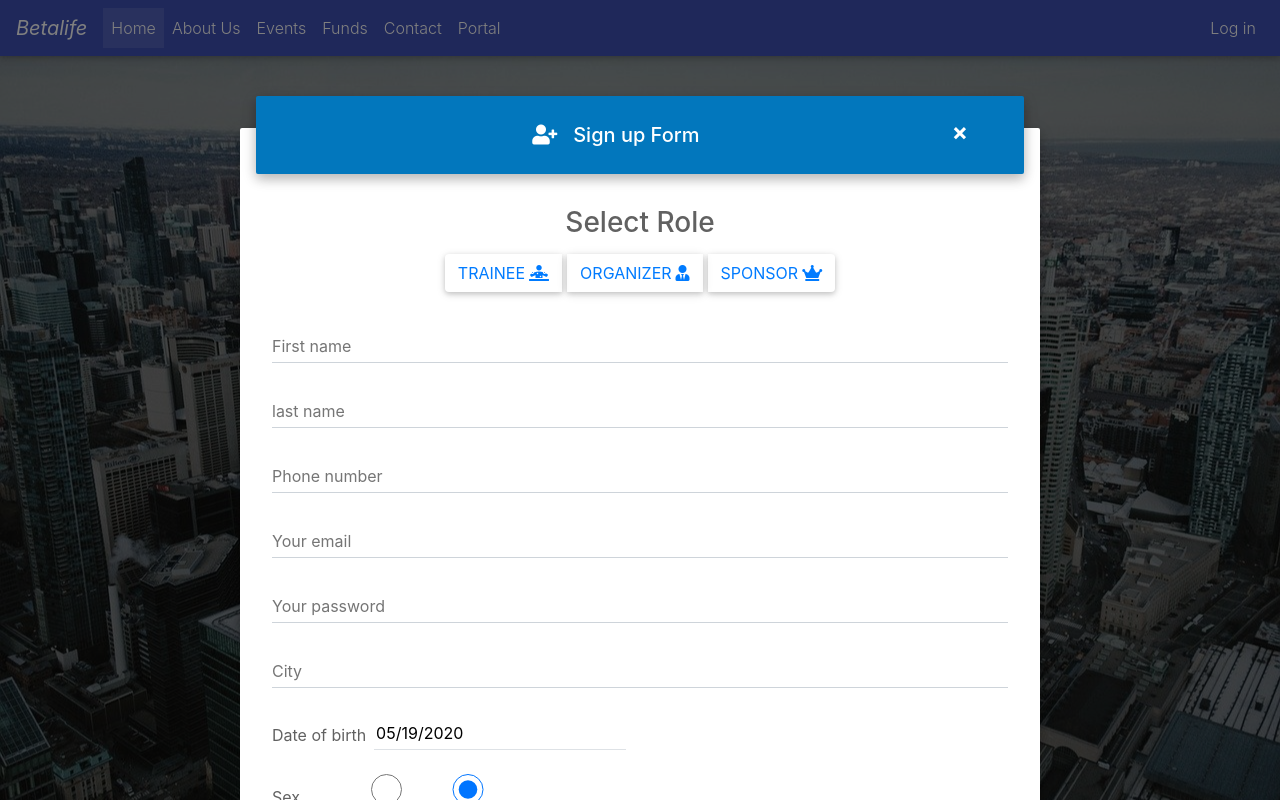
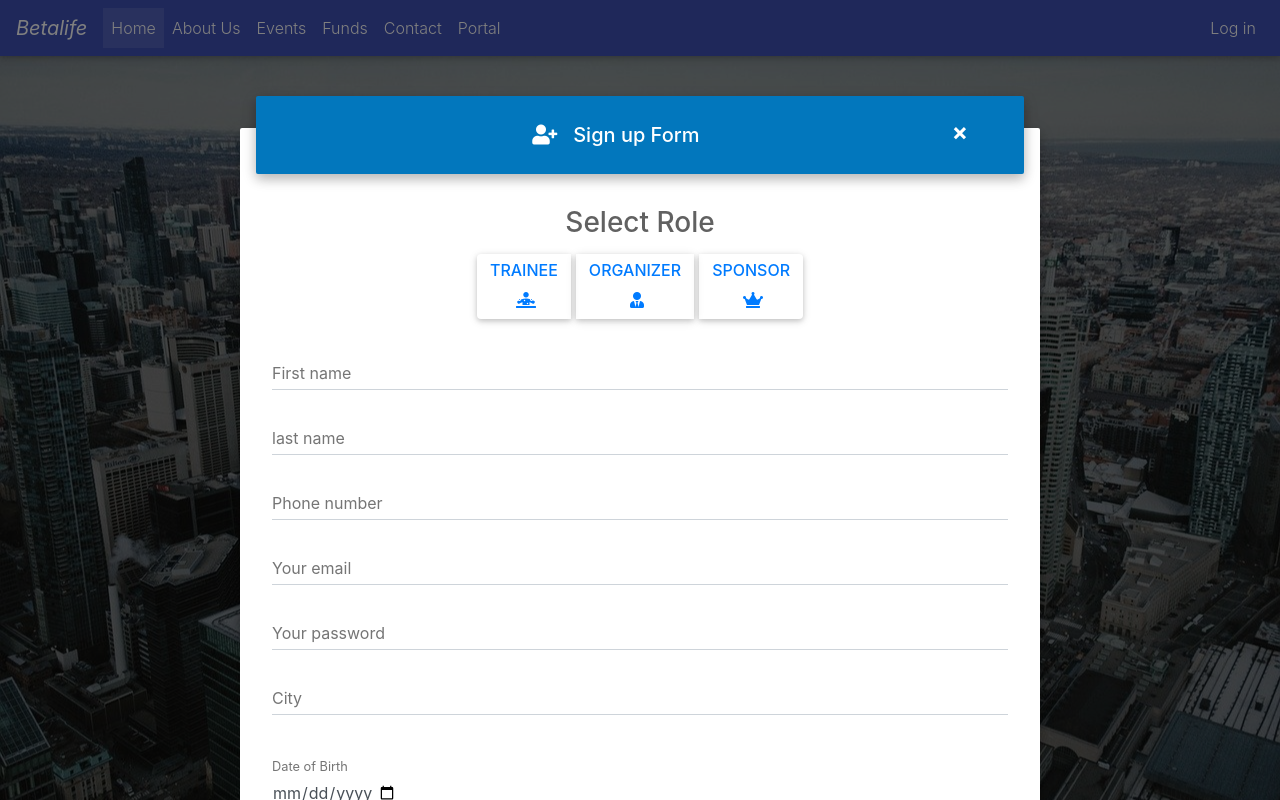
Before and after one commit to BuildForSDG/team-001-frontend, a React (Create React App) app in the folder betalife-app/: page / in a window 1280 px wide. Both pictures are taken after a click on the button "SIGN UP". Built offline with nearby package versions, Linux system fonts and the light colour scheme; no server answers.

Commit message:
Added redirect file to fix Netlify error on page redirect. Consumed signup endpoint.

```diff
--- a/betalife-app/src/components/Signup.js
+++ b/betalife-app/src/components/Signup.js
@@ -1,10 +1,12 @@
 import React, { Component } from "react";
-import { BrowserRouter as Router , Route, Switch, Redirect, Link } from "react-router-dom";
+import { BrowserRouter as Router , withRouter, Route, Switch, Redirect, Link } from "react-router-dom";
 
+
+import axios from "axios";
 import DatePicker from "react-datepicker";
 import "react-datepicker/dist/react-datepicker.css";
-import axios from "axios";
-
+import { ToastContainer, toast } from "react-toastify";
+import "react-toastify/dist/ReactToastify.css";
 import { MDBContainer, MDBMask, MDBView, MDBIcon, MDBBtn, MDBModal, MDBModalBody, MDBModalHeader, MDBInput, MDBFormInline} from "mdbreact";
 
 import loginBg from "../images/buildings.jpg";
@@ -23,15 +25,16 @@ class Signup extends Component {
       org: false,
       toggleShow: "d-block",
       toggleHide: "d-none",
+      role: "",
       firstName: '',
       lastName: "",
       orgName: "",
-      phone: "",
+      phoneNumber: '',
       email: '',
       password: '',
-      location: '',
-      doBirth: "",
-      sex: '',
+      city: '',
+      doBirth: new Date(),
+      sex: 'female',
       photo: ''
     };
   }
@@ -42,32 +45,15 @@ class Signup extends Component {
     });
   }
 
-  changeHandler = (e) => {
-    this.setState({
-      [e.target.name]: e.target.value
-    });
-  }
-
-  signupSubmit = () => {
-    axios.post("https://betalife-backend.herokuapp.com/api/auth/signup", this.state)
-    .then(response => {
-      this.props.history.push("/events");
-    })
-    .catch(error => {
-      console.log(error);
-    });
-  }
-
   // nr represents modal number
   toggle = (nr) => (e) => {
-    e.preventDefault();
+    // e.preventDefault();
 
     // sign up submit button
     if (nr === 2) {
       this.setState({
         modal2: !this.state.modal2
       });
-      this.signupSubmit();
     }
     else if (nr === 3){
       this.setState({
@@ -82,31 +68,104 @@ class Signup extends Component {
     }
   }
 
+  // handleRadio = (nr) => () => {
+  //   this.setState({
+  //     radio: nr
+  //   });
+  // }
+
   handleRadio = (nr) => () => {
+    if (nr === 1) {
       this.setState({
-      radio: nr
+        radio: nr,
+        sex: "male",
+      });
+    }
+    else if (nr === 2) {
+      this.setState({
+        radio: nr,
+        sex: "female",
+      });
+    }
+  }
+
+  handleDateSelect = (date) => {
+    this.setState({
+      doBirth: date
     });
   }
 
   handleBirth = (date) => {
     this.setState({
-      startDate: date
+      doBirth: date
     });
   }
 
   handleTrainee = (event) => {
     event.preventDefault();
-    this.setState({ org: false });
+    this.setState({
+      role: "trainee",
+      org: false });
   }
 
   handleOrganizer = (event) => {
     event.preventDefault();
-    this.setState({ org: true });
+    this.setState({
+      role: "organizer",
+      org: true });
   }
 
   handleSponsor = (event) => {
     event.preventDefault();
-    this.setState({ org: true });
+    this.setState({
+      role: "sponsor",
+      org: true });
+  }
+
+  // handle Phone number change
+  // handleNumberChange = (e) => {
+  //   this.setState({
+  //     phoneNumber: e.target.value
+  //   });
+  //   console.log(e.target.value);
+  // }
+
+  // Toast  signup successful
+  notify = () => {
+    toast("Signup successful!");
+  }
+
+  changeHandler = (e) => {
+    this.setState({
+      [e.target.name]: e.target.value
+    });
+  }
+
+  signupSubmit = (e) => {
+    axios.post("https://betalife-backend.herokuapp.com/api/auth/signup", this.state)
+    .then(response => {
+      console.log(response);
+      if(response.status === 201){
+      this.notify();
+      setTimeout(() => {
+      this.props.history.push("/events");
+    }, 4000);
+      }
+      else {
+        alert("Could not create new user!");
+      }
+    })
+    .catch(error => {
+      console.log(error);
+    });
+
+    // axios.post("https://betalife-backend.herokuapp.com/api/auth/signup", this.state)
+    // .then(response => {
+    //   this.props.history.push("/events");
+    // })
+    // .catch(error => {
+    //   console.log(error);
+    // });
   }
 
   handleLogin = (e) => {
@@ -126,10 +185,10 @@ class Signup extends Component {
       firstName,
       lastName,
       orgName,
-      phone,
+      phoneNumber,
       email,
       password,
-      location,
+      city,
       doBirth,
       sex,
       photo } = this.state;
@@ -146,6 +205,7 @@ class Signup extends Component {
                 <MDBIcon icon="user-plus" className="mr-1" /> Sign up
               </MDBBtn>
 
+              {/* Modal for signup */}
               <MDBModal isOpen={this.state.modal2} toggle={this.toggle(2)} size="lg" cascading>
                 <MDBModalHeader
                   toggle={this.toggle(2)}
@@ -155,20 +215,21 @@ class Signup extends Component {
                   <MDBIcon icon="user-plus" className="px-3" />
                   Sign up Form
                 </MDBModalHeader>
+                <form onSubmit={this.signupSubmit}>
                   <MDBModalBody>
                     <h3 className="text-center"> Select Role </h3>
 
                     <fragment className="btn-group text-center">
                       <MDBBtn color="reset-color" className="text-primary" onClick={this.handleTrainee}>
-                      Trainee
+                        <h6>Trainee</h6>
                         <MDBIcon  icon="diagnoses" className="ml-1" />
                       </MDBBtn>
                       <MDBBtn color="reset-color" className="text-primary" onClick={this.handleOrganizer}>
-                      Organizer
+                        <h6>Organizer</h6>
                         <MDBIcon icon="user-tie" className="ml-1" />
                       </MDBBtn>
                       <MDBBtn color="reset-color" className="text-primary" onClick={this.handleSponsor}>
-                      Sponsor
+                        <h6>Sponsor</h6>
                         <MDBIcon  icon="crown" className="ml-1" />
                       </MDBBtn>
                     </fragment>
@@ -179,15 +240,20 @@ class Signup extends Component {
                         name="firstName"
                         type="text"
                         iconClass="dark-grey"
+                        required
                         onChange={this.changeHandler}
                         value={firstName}
                       />
+                      {/* <small id="firstNameHelp" className="form-text text-muted">
+                        Required
+                      </small> */}
 
                       <MDBInput
                         label="last name"
                         name="lastName"
                         type="text"
                         iconClass="dark-grey"
+                        required
                         onChange={this.changeHandler}
                         value={lastName}
                       />
@@ -218,17 +284,18 @@ class Signup extends Component {
 
                       <MDBInput
                         label="Phone number"
-                      name="phone"
+                        name="phoneNumber"
                         type="number"
                         iconClass="dark-grey"
                         onChange={this.changeHandler}
-                      value={phone}
+                        value={phoneNumber}
                       />
 
                       <MDBInput
                         label="Your email"
                         name="email"
                         type="email"
+                        required
                         onChange={this.changeHandler}
                         value={email}
                       />
@@ -237,25 +304,41 @@ class Signup extends Component {
                         name="password"
                         type="password"
                         iconClass="dark-grey"
+                        required
                         onChange={this.changeHandler}
                         value={password}
                       />
                       <MDBInput
                         className="d-inline"
                         label="City"
-                      name="location"
+                        name="city"
                         type="text"
                         iconClass="dark-grey"
                         onChange={this.changeHandler}
-                      value={location}
+                        value={city}
                       />
 
                       <MDBFormInline className="my-4">
-                      <label className="mr-2">Date of birth</label>
-                      <DatePicker anme="doBirth" className="border border-top-0 border-left-0 border-right-0 border-bottom border-dark-grey pb-1"
-                        selected={this.state.startDate}
+                        <MDBInput
+                          className="d-inline"
+                          label="Date of Birth"
+                          name="doBirth"
+                          type="date"
+                          min="1960-01-01"
+                          max="2005-12-31"
+                          iconClass="dark-grey"
+                          selected={doBirth}
+                          onSelect={this.handleDateSelect}
+                          onChange={this.changeHandler}
+                          value={doBirth}
+                        />
+                        {/* <label className="mr-2">Date of birth</label> */}
+
+                        {/* <DatePicker name="doBirth" className="border border-top-0 border-left-0 border-right-0 border-bottom border-dark-grey pb-1"
+                          selected={doBirth}
+                          onSelect={this.handleDateSelect}
                           omChange={this.handleBirth}
-                      />
+                        /> */}
                       </MDBFormInline>
 
                       <fragment className="form-check-inline mb-3">
@@ -284,7 +367,7 @@ class Signup extends Component {
                         />
                       </fragment>
 
-                    <div className="input-group mb-4">
+                      {/* <div className="input-group mb-4">
                         <div className="input-group-prepend">
                         <span className="input-group-text" id="inputGroupFileAddon01">
                         Upload
@@ -302,13 +385,13 @@ class Signup extends Component {
                         Choose file
                         </label>
                         </div>
-                    </div>
+                      </div> */}
 
                       <div className="text-center mt-1-half">
                         <MDBBtn
                           color="info"
                           className="mb-2"
-                        onClick={this.toggle(2)}
+                          onClick={                      this.signupSubmit}
                         >
                           Sign up
                           <MDBIcon icon="paper-plane" className="ml-1" />
@@ -316,6 +399,7 @@ class Signup extends Component {
                       </div>
                     </div>
                   </MDBModalBody>
+                </form>
                 </MDBModal>
 
                 {/* <MDBBtn color="light" className="text-primary" onClick={this.toggle(3)}>
@@ -368,9 +452,10 @@ class Signup extends Component {
               </MDBContainer>
             </MDBMask>
           </MDBView>
+          <ToastContainer pauseOnFocusLoss={true} />
       </div>
     );
   }
 }
 
-export default Signup;
+export default withRouter(Signup);
```
Also changed, not shown: 1 other file (tests, documents, lock files or other folders). Lines whose indentation alone changed are shown as unchanged.
